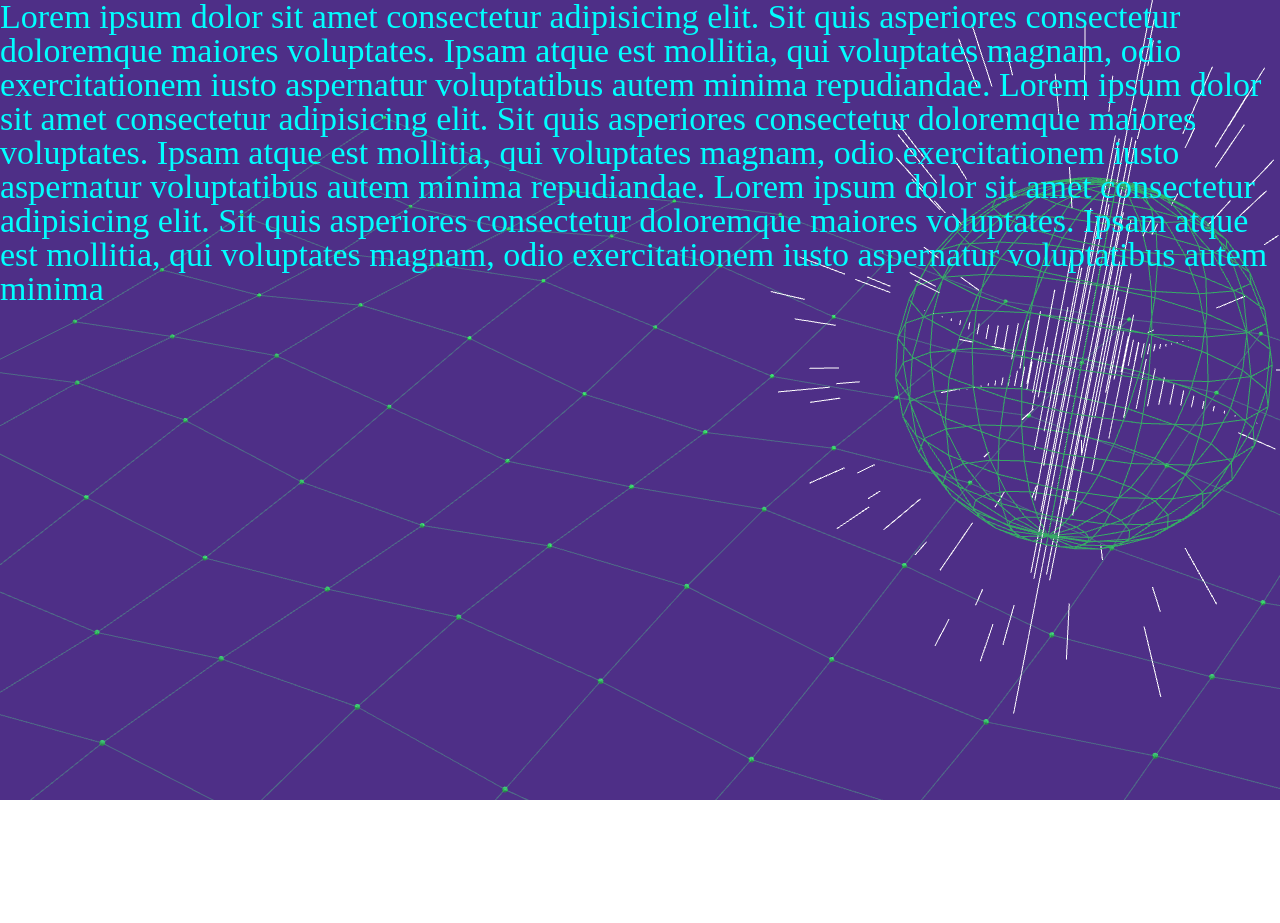
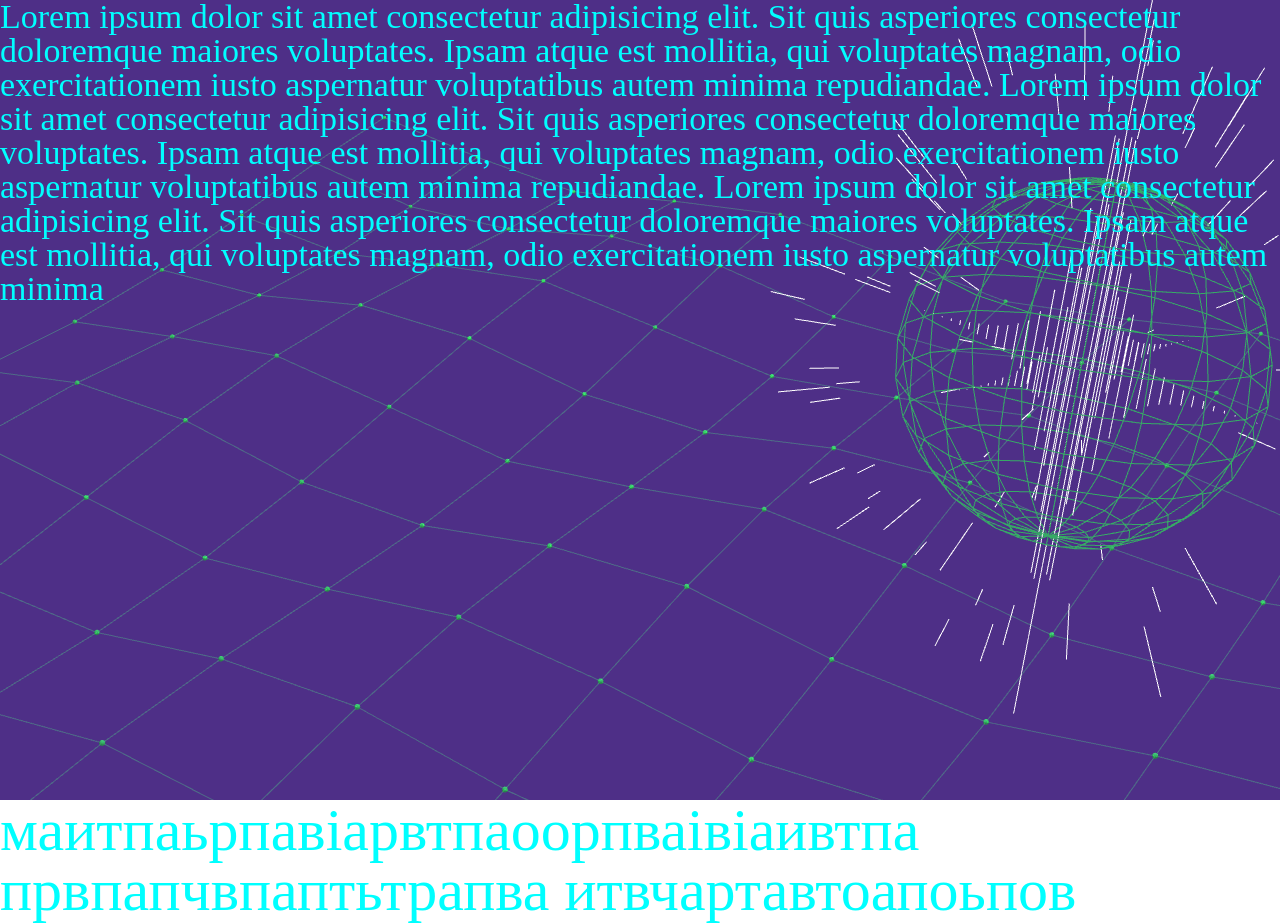
Before and after one commit to SahanVasil/test1234, a plain HTML site: page index.html in a window 1280 px wide. Before the commit the page ends 800 px from the top, so only its background shows below. Drawn offline with Linux system fonts and the light colour scheme; animation ran at ten frames a second; files whose address does not match are found by name.

Commit message:
зміни в х2

```diff
--- a/index.html
+++ b/index.html
@@ -24,6 +24,11 @@
 
 
     </div>
+    <div>
+        маитпаьрпавіарвтпаоорпваівіаивтпа
+        првпапчвпаптьтрапва
+        итвчартавтоапоьпов
+    </div>
     <script src="../css_5/js/three.min.js">
 
     </script>
```
